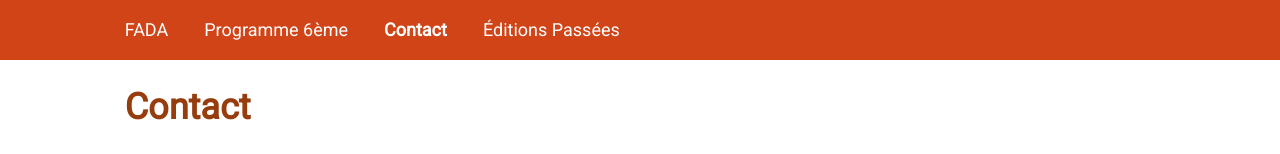
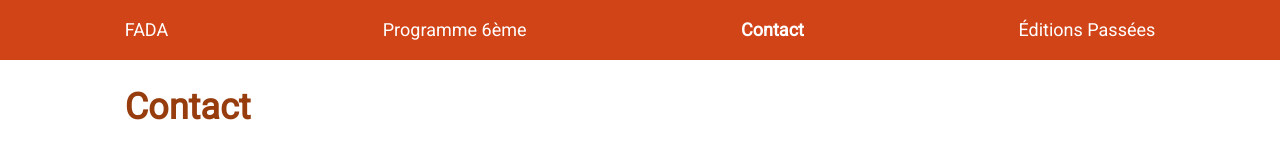
Before and after one commit to DanielMateosLab/fada, a Next.js app: page /contact in a window 1280 px wide. Shown: the top 154 px of the page. Built offline with nearby package versions, Linux system fonts and the light colour scheme; grey boxes are pictures that could not be loaded.

Commit message:
Make navbar sticky. Spread nav-items trhough width

```diff
--- a/components/Navbar.tsx
+++ b/components/Navbar.tsx
@@ -11,12 +11,16 @@ const Navbar = () => {
         background: ${theme.color.background};
         padding: 1rem 0;
         color: #fff;
+        position: sticky;
+        top: 0;
+        z-index: 1;
       `}
     >
       <Container
         css={css`
           display: flex;
           align-items: center;
+          justify-content: space-between;
           column-gap: 2rem;
           overflow-x: scroll;
           scrollbar-width: none;
```
